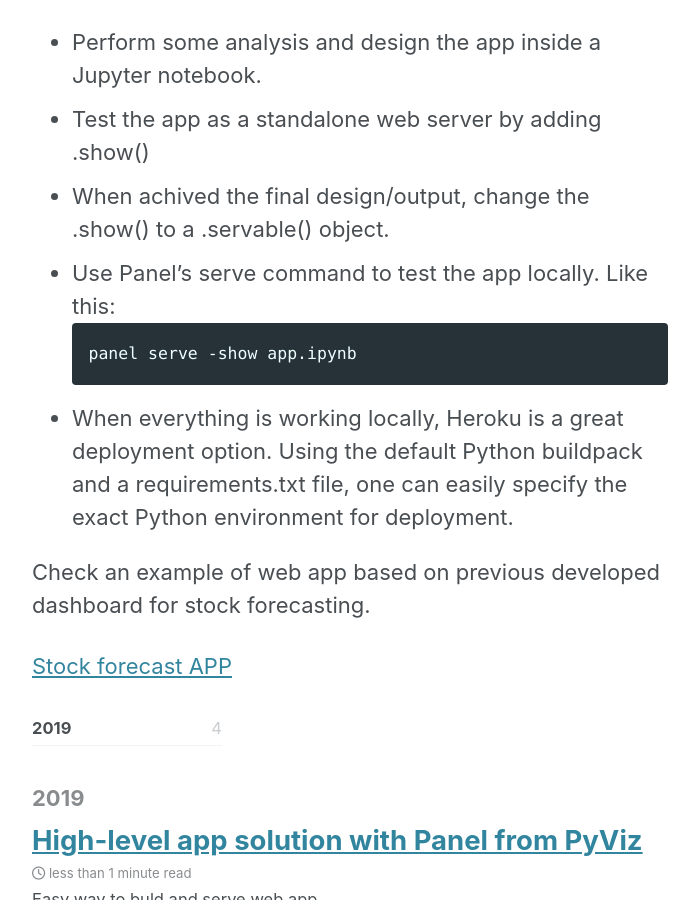
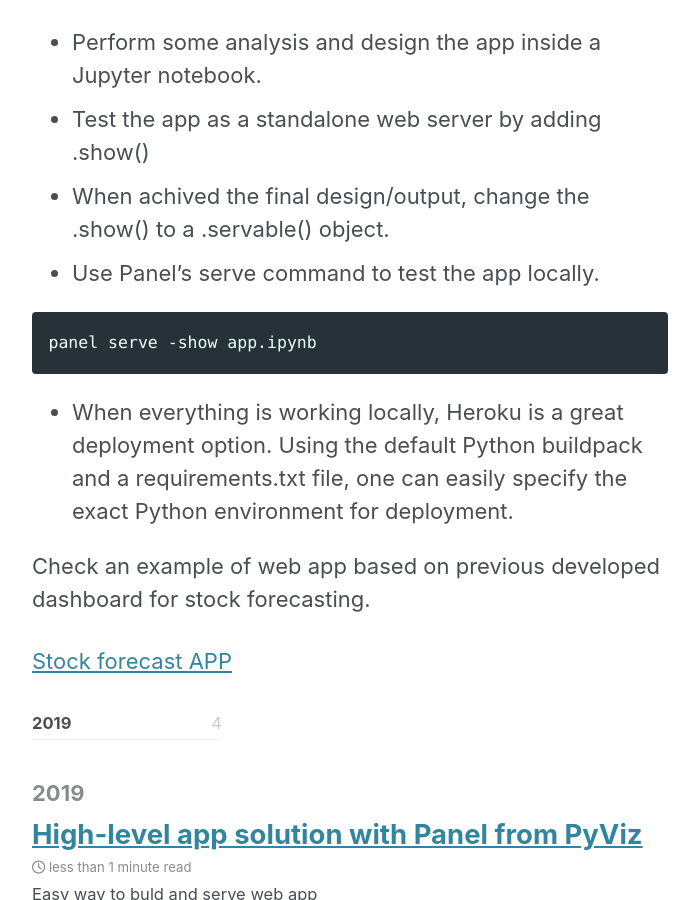
Before and after one commit to vidigaljoao/vidigaljoao.github.io, a Jekyll site: the page built from _posts/2019-09-10-pyviz.md, in a window 1280 px wide and 900 px high, scrolled down 658 px. Shown: the whole window, without its empty margins (290-989 px from the left). Built offline with Jekyll 4.4.1, drawn with Linux system fonts in a browser that asks for light colours; cached includes are drawn as plain includes; nearby versions of some CDN libraries.

Commit message:
change layout

````diff
--- a/_posts/2019-09-10-pyviz.md
+++ b/_posts/2019-09-10-pyviz.md
@@ -18,7 +18,8 @@ Here are the key ideas:
 * Perform some analysis and design the app inside a Jupyter notebook.
 * Test the app as a standalone web server by adding .show()
 * When achived the final design/output, change the .show() to a .servable() object.
-* Use Panel’s serve command to test the app locally. Like this:
+* Use Panel’s serve command to test the app locally.
+
 ```
 panel serve -show app.ipynb
 ```
````
